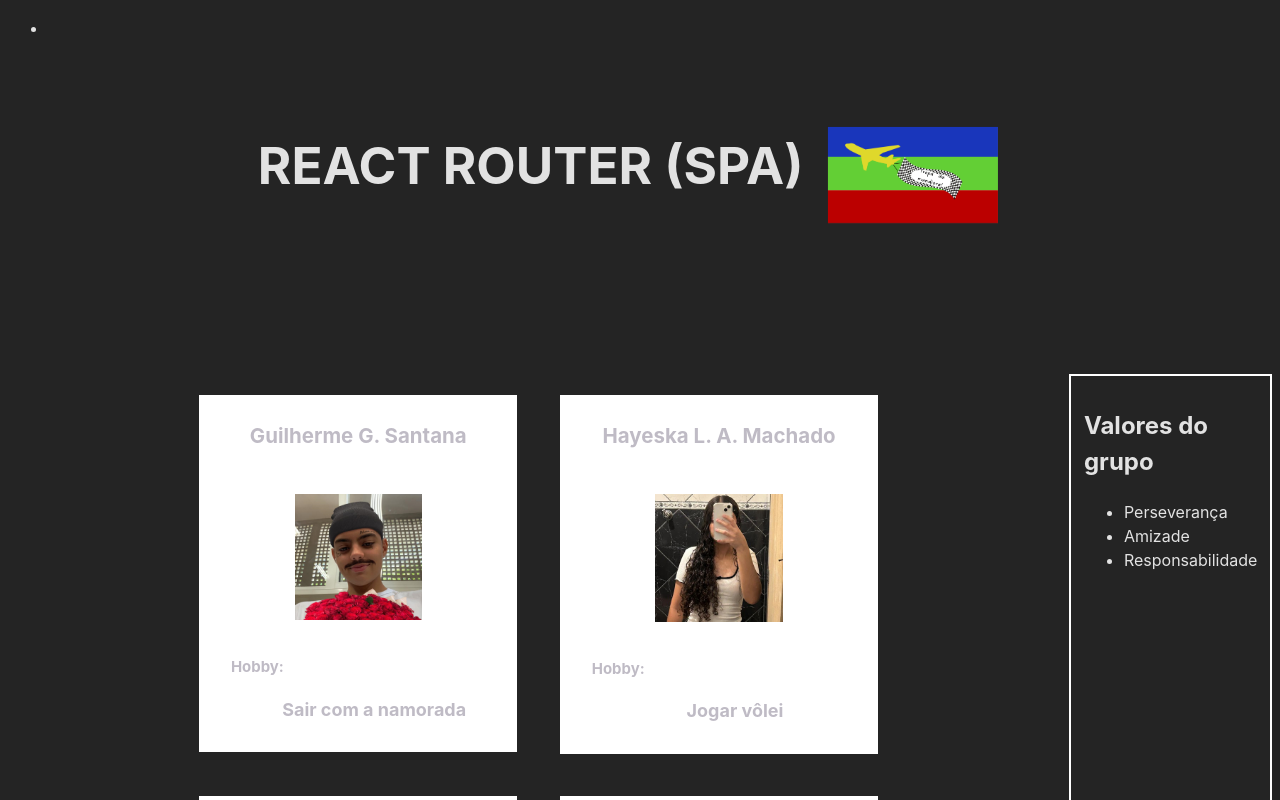
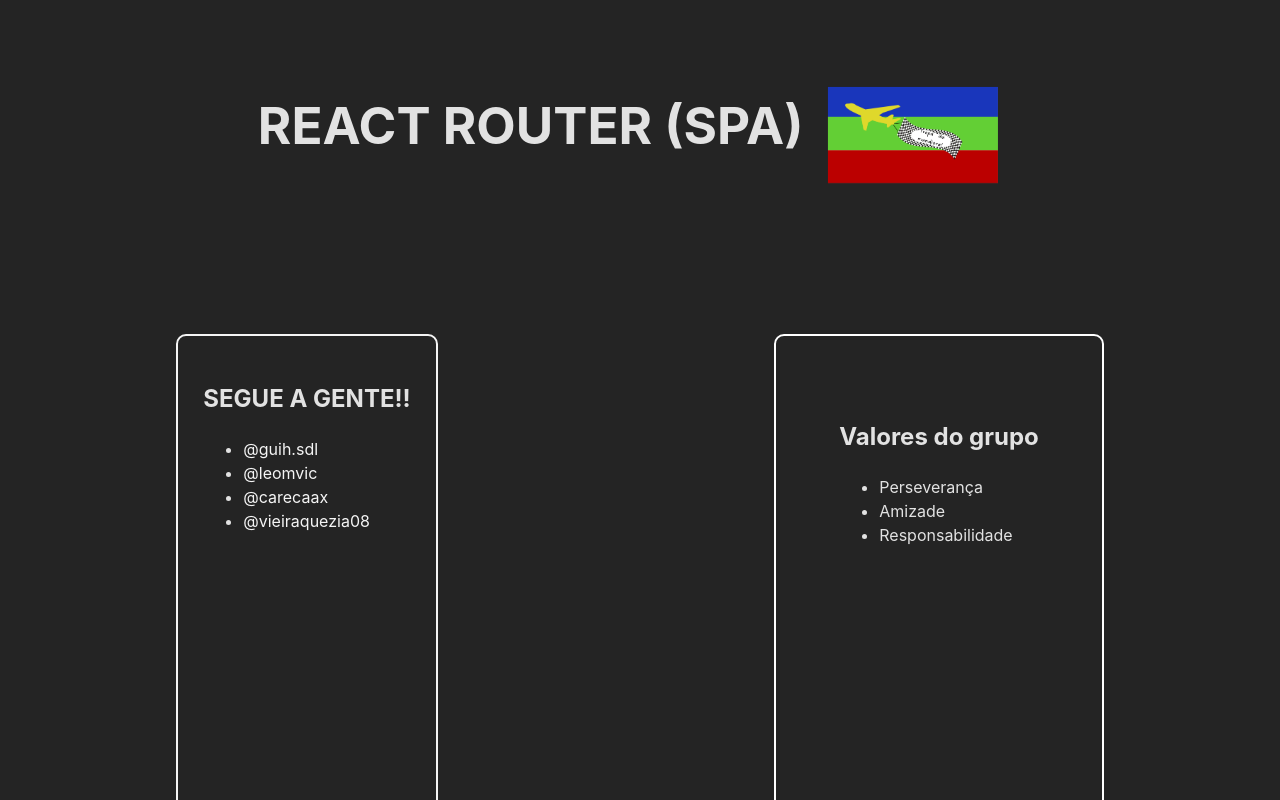
Before and after one commit to VieiraQuezia/Projeto-React-Router, a React (Vite) app in the folder Projeto-SPA/: page / in a window 1280 px wide. Shown: the top 800 px of the page. Built offline with nearby package versions, Linux system fonts and the light colour scheme.

Commit message:
estrutura

```diff
--- a/Projeto-SPA/src/App.css
+++ b/Projeto-SPA/src/App.css
@@ -1,7 +1,6 @@
 .blocos {
   display: flex;
-  flex-wrap: wrap;
-  justify-content: center;
+  flex-direction: row;
 }
 
 .bloco {
@@ -40,3 +39,12 @@
 .bloco:hover {
   opacity: 0.7;
 }
+
+
+
+
+.meio{
+ display: flex;
+ justify-content: space-around;
+
+}
--- a/Projeto-SPA/src/App.jsx
+++ b/Projeto-SPA/src/App.jsx
@@ -1,24 +1,22 @@
-import NavBar from "./Components/Navbar";
 import { BrowserRouter, Routes, Route } from "react-router-dom";
 
+
 import Home from "./Pages/Home";
-// import Quezia from "./Pages/Quezia";
-// import Leo from "./Pages/Leo";
-// import Hayeska from "./Pages/Hayeska";
-// import Gui from "./Pages/Guilherme";
+
+import "./App.css";
+
+
 
 function App() {
   return (
     <>
       <BrowserRouter>
-        <NavBar />
+
         <Routes>
           <Route path="/" element={<Home />} />
-          {/* <Route path="/Gui" element={<Gui />} />
-          <Route path="/Leo" element={<Leo />} />
-          <Route path="/Hayeska" element={<Hayeska />} />
-          <Route path="/Quezia" element={<Quezia />} /> */}
+
         </Routes>
+
       </BrowserRouter>
     </>
   );
--- a/Projeto-SPA/src/Pages/Home.jsx
+++ b/Projeto-SPA/src/Pages/Home.jsx
@@ -1,46 +1,27 @@
-import guilherme from "/guilherme.png";
-import hayeska from "/hayeska.png";
-import leonardo from "/leonardo.png";
-import quezia from "/quezia.png";
 
+
+import Lado from "../Components/lado.jsx";
+import Header from '../components/header.jsx'
+import Footer from '../components/Footer'
+import NavBar from '../components/Navbar.jsx'
 import Instagram from "/instagram.png";
 import gmail from "/gmail.png";
 
-import Usuarios from "../Components/Usuarios.jsx";
-import Lado from "../Components/lado.jsx";
-import Cabecalho from "../Components/header.jsx";
-import Rodape from "../Components/Footer.jsx";
-
 import "../App.css";
 
-function Home() {
+
+
+function App() {
   return (
     <>
-      <Cabecalho />
-      <aside>
-        <article className="blocos">
-          <Usuarios
-            nome="Guilherme G. Santana"
-            img={guilherme}
-            hobby="Sair com a namorada"
-          />
-          <Usuarios
-            nome="Hayeska L. A. Machado"
-            img={hayeska}
-            hobby="Jogar vôlei"
-          />
-          <Usuarios
-            nome="Leonardo M. Vicente"
-            img={leonardo}
-            hobby="Tocar piano"
-          />
-          <Usuarios nome="Quezia A. Vieira" img={quezia} hobby="Jogar vôlei" />
-        </article>
+<Header/>
+<article className="meio">
 
-        <Lado val1="Perseverança" val2="Amizade" val3="Responsabilidade" />
-      </aside>
+<NavBar/>
+      <Lado val1="Perseverança" val2="Amizade" val3="Responsabilidade" />
+</article>
 
-      <Rodape
+        <Footer
         imgi={Instagram}
         insta="@vieiraquezia08"
         imge={gmail}
@@ -51,4 +32,4 @@
   );
 }
 
-export default Home;
+export default App;
--- /dev/null
+++ b/Projeto-SPA/src/components/NavBar.css
@@ -0,0 +1,16 @@
+.navbar{
+
+    border: 2px solid whitesmoke;
+    border-radius: 10px;
+    padding: 2%;
+}
+
+.link{
+    text-decoration: none;
+    color: whitesmoke;
+}
+
+
+.link:hover{
+    color: rgb(65, 65, 233);
+}
--- a/Projeto-SPA/src/components/Navbar.jsx
+++ b/Projeto-SPA/src/components/Navbar.jsx
@@ -1,24 +1,24 @@
 import { Link } from "react-router-dom";
-
+import '../components/NavBar.css'
+import '../App.css'
 function NavBar() {
   return (
-    <nav>
+    <nav className="navbar">
+        <h2> SEGUE A GENTE!!</h2>
       <ul>
+
         <li>
-          <Link to="/"> </Link>
-        </li>
-        {/* <li>
-                <Link to='/Guilherme' > @guih.sdl </Link>
+                <Link className="link" to='/Guilherme' > @guih.sdl </Link>
                 </li>
             <li>
-                <Link to='/Leo' > @leomvic </Link>
+                <Link className="link" to='/Leo' > @leomvic </Link>
                 </li>
             <li>
-                <Link to='/Hayeska' > @carecaax </Link>
+                <Link className="link" to='/Hayeska' > @carecaax </Link>
                 </li>
             <li>
-                <Link to='/Quezia' > @vieiraquezia08 </Link>
-                </li> */}
+                <Link className="link" to='/Quezia' > @vieiraquezia08 </Link>
+                </li>
       </ul>
     </nav>
   );
--- a/Projeto-SPA/src/components/Usuarios.css
+++ b/Projeto-SPA/src/components/Usuarios.css
@@ -56,14 +56,6 @@
     opacity: 0.7;
     }
 
-    display: flex;
-    flex-wrap: wrap;
-    justify-content: center;
-
-    padding-top: 30%;
-
-
-  }
 
   .bloco{
     background-color: #ffffff;
--- a/Projeto-SPA/src/components/lado.css
+++ b/Projeto-SPA/src/components/lado.css
@@ -1,14 +1,14 @@
 .aside {
     background-color:none;
-  width: 30%;
-  padding: 1%;
+ padding: 5%;
+ padding-bottom:20vw;
 
     border:  2px solid white;
+    border-radius: 10px;
 }
 
 aside{
 
-    display:flex ;
-    justify-content: space-around;
+
 
 }
--- a/Projeto-SPA/src/components/lado.jsx
+++ b/Projeto-SPA/src/components/lado.jsx
@@ -1,5 +1,5 @@
 import "./lado.css"
-
+import '../App.css'
 
 function Lado(props) {
   return (
```
